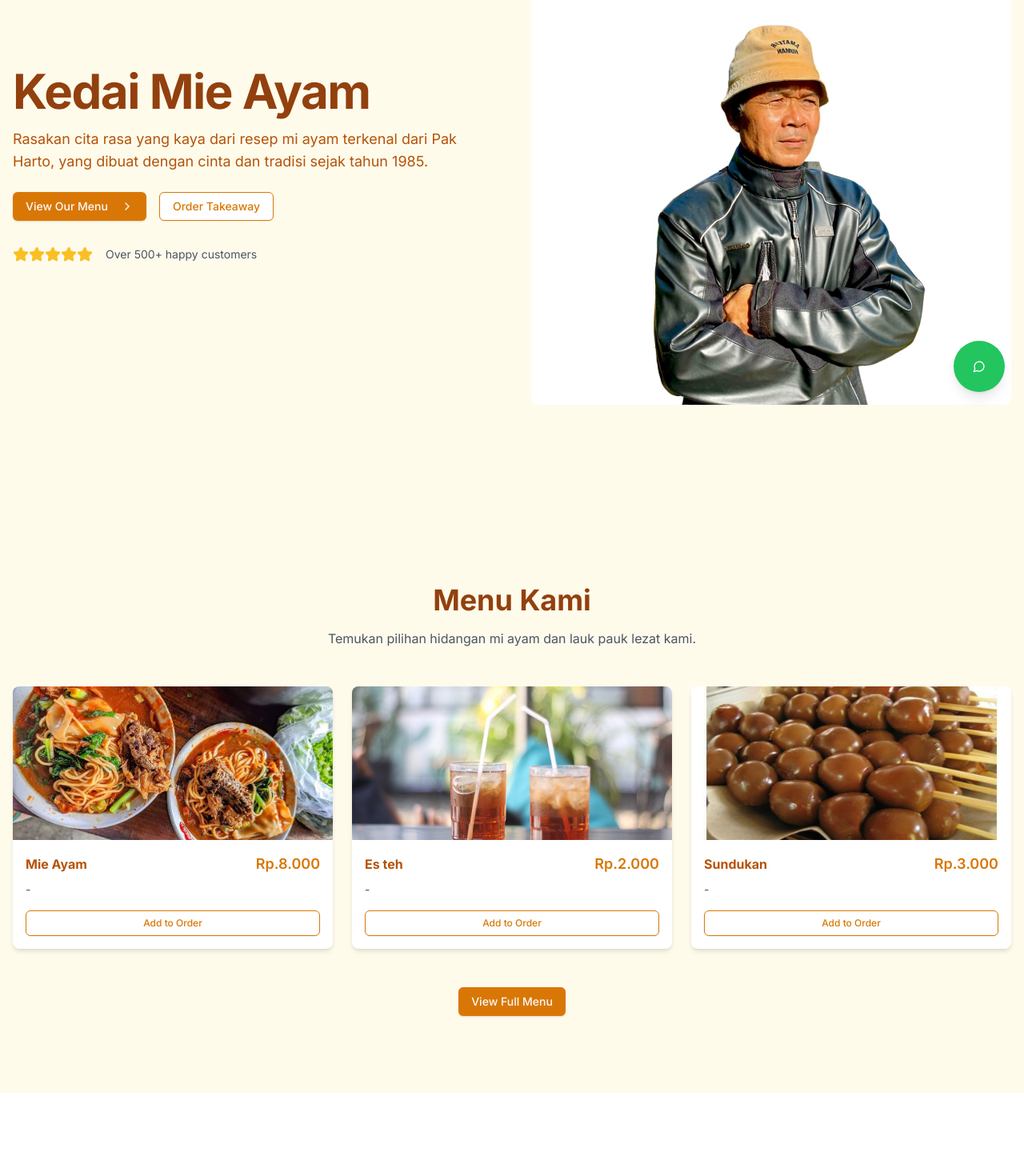
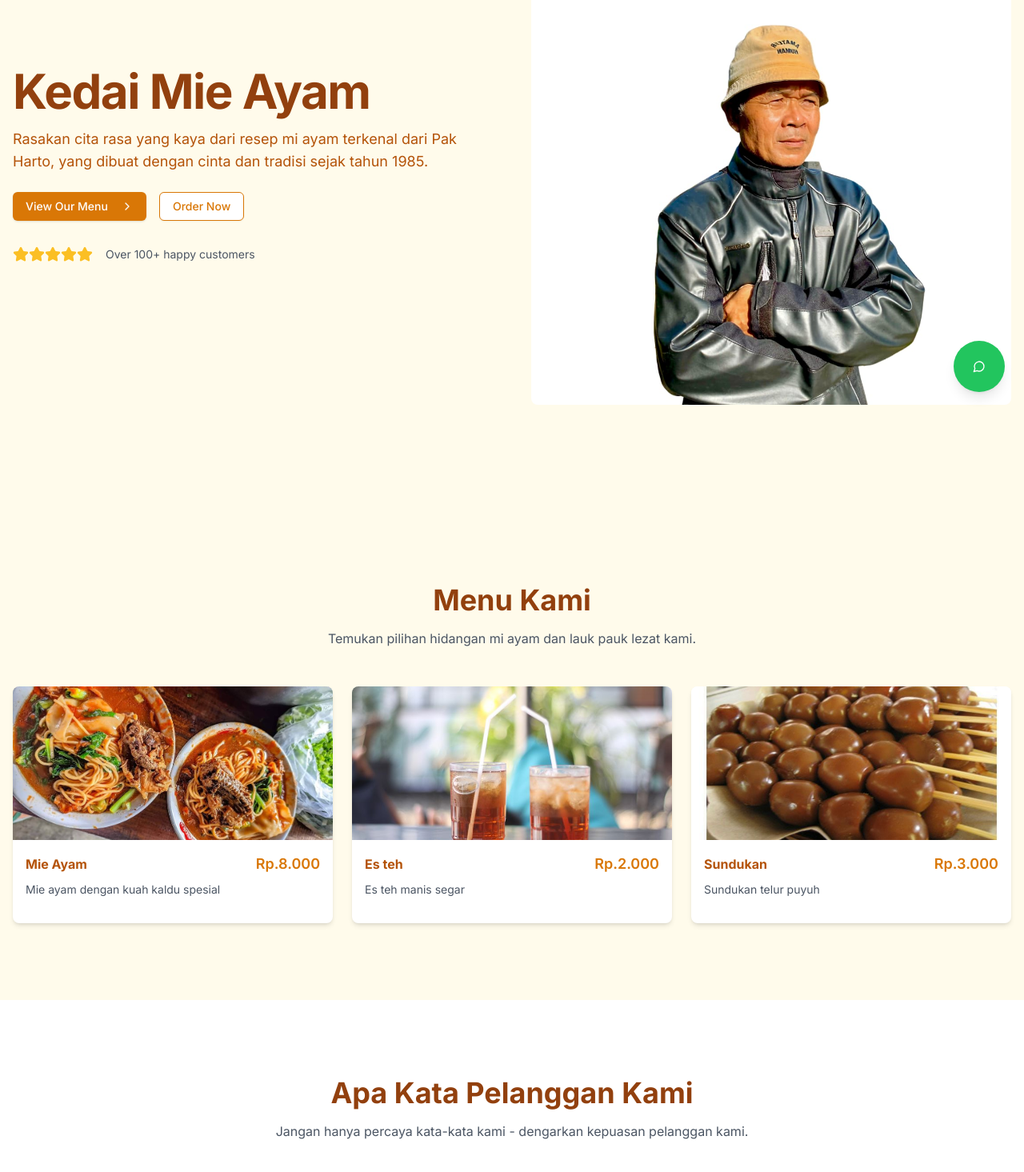
Before and after one commit to muhnovi/pakharto, a Next.js app: page / in a window 1280 px wide. Shown: the part 286-1751 px from the top of the page at 80% size. Built offline with nearby package versions, Linux system fonts and the light colour scheme.

Commit message:
first commit

```diff
--- a/app/page.tsx
+++ b/app/page.tsx
@@ -73,14 +73,24 @@ export default function Home() {
                 </p>
                 <div className="flex flex-col space-y-4 sm:flex-row sm:space-x-4 sm:space-y-0">
                   <Button className="bg-amber-600 hover:bg-amber-700">
-                    View Our Menu
+                    <a
+                      href="#menu"
+                      className="text-white"
+                    >
+                      View Our Menu
+                    </a>
                     <ChevronRight className="ml-2 h-4 w-4" />
                   </Button>
                   <Button
                     variant="outline"
                     className="border-amber-600 text-amber-600 hover:bg-amber-50"
                   >
-                    Order Takeaway
+                    <a
+                      href="https://wa.me/+628112656584?text=Hello Pak. Harto! Saya mau mie ayam."
+                      className="text-amber-600 hover:text-amber-700"
+                    >
+                      Order Now
+                    </a>
                   </Button>
                 </div>
                 <div className="mt-8 flex items-center space-x-4">
@@ -93,7 +103,7 @@ export default function Home() {
                     ))}
                   </div>
                   <span className="text-sm text-gray-600">
-                    Over 500+ happy customers
+                    Over 100+ happy customers
                   </span>
                 </div>
               </div>
@@ -171,19 +181,19 @@ export default function Home() {
               {[
                 {
                   name: "Mie Ayam",
-                  description: "-",
+                  description: "Mie ayam dengan kuah kaldu spesial",
                   price: "Rp.8.000",
                   image: "/mieayam.jpg",
                 },
                 {
                   name: "Es teh",
-                  description: "-",
+                  description: "Es teh manis segar",
                   price: "Rp.2.000",
                   image: "/esteh.jpg",
                 },
                 {
                   name: "Sundukan",
-                  description: "-",
+                  description: "Sundukan telur puyuh",
                   price: "Rp.3.000",
                   image: "/sundukan.jpg",
                 },
@@ -229,22 +239,15 @@ export default function Home() {
                     <p className="mb-4 text-sm text-gray-600">
                       {item.description}
                     </p>
-                    <Button
-                      variant="outline"
-                      size="sm"
-                      className="w-full border-amber-600 text-amber-600 hover:bg-amber-50"
-                    >
-                      Add to Order
-                    </Button>
                   </div>
                 </div>
               ))}
             </div>
-            <div className="mt-12 text-center">
+            {/* <div className="mt-12 text-center">
               <Button className="bg-amber-600 hover:bg-amber-700">
                 View Full Menu
               </Button>
-            </div>
+            </div> */}
           </div>
         </section>
 
```
